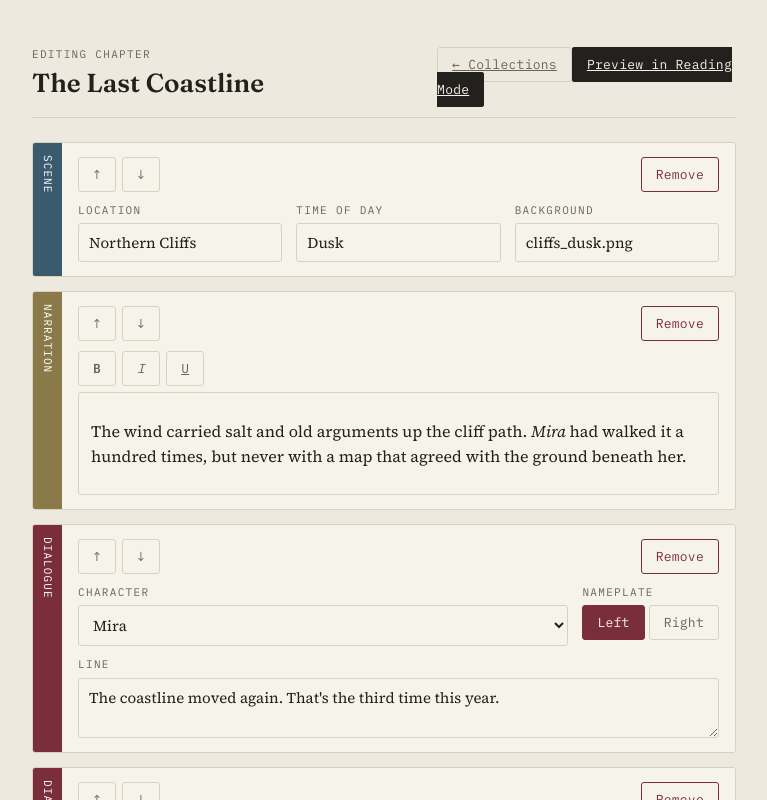
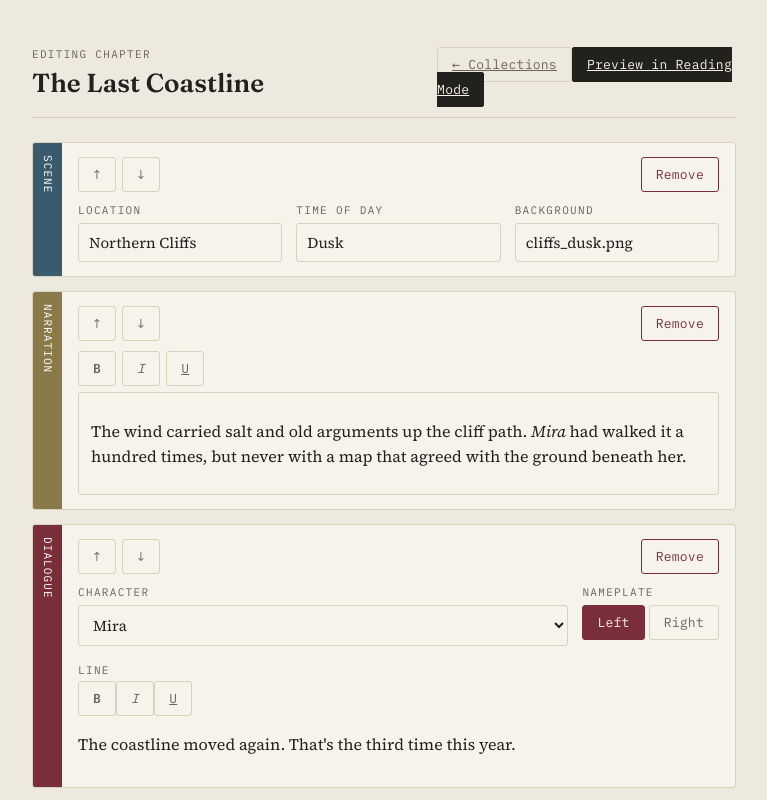
Before and after one commit to rhenoa24/story-drafts-studio, an Angular app: page /chapters/chap-1/edit in a window 1280 px wide. Shown: the top 800 px of the page, without its empty margins (256-1023 px from the left). Built offline with nearby package versions, Linux system fonts and the light colour scheme.

Commit message:
test commit

```diff
--- a/src/app/core/models/block.model.ts
+++ b/src/app/core/models/block.model.ts
@@ -24,7 +24,8 @@ export interface NarrationBlock extends BaseBlock {
 export interface DialogueBlock extends BaseBlock {
   type: 'dialogue';
   characterId: string;
-  text: string;
+  /** Rich text stored as HTML, per the project's data philosophy */
+  html: string;
   align: 'left' | 'right';
 }
 
@@ -37,6 +38,6 @@ export function createEmptyBlock(type: BlockType, id: string): Block {
     case 'narration':
       return { id, type, html: '<p>New narration...</p>' };
     case 'dialogue':
-      return { id, type, characterId: '', text: '', align: 'left' };
+      return { id, type, characterId: '', html: '', align: 'left' };
   }
 }
--- a/src/app/core/services/seed-data.ts
+++ b/src/app/core/services/seed-data.ts
@@ -37,14 +37,14 @@ export const SEED_CHAPTERS: Chapter[] = [
         id: 'blk-3',
         type: 'dialogue',
         characterId: 'char-mira',
-        text: "The coastline moved again. That's the third time this year.",
+        html: "<p>The coastline moved again. That's the third time this year.</p>",
         align: 'left'
       },
       {
         id: 'blk-4',
         type: 'dialogue',
         characterId: 'char-holt',
-        text: "Maybe it's not the coastline that's moving.",
+        html: "<p>Maybe it's not the coastline that's moving.</p>",
         align: 'right'
       },
       {
@@ -70,7 +70,7 @@ export const SEED_CHAPTERS: Chapter[] = [
         id: 'blk-7',
         type: 'dialogue',
         characterId: 'char-holt',
-        text: "Every keeper before me kept a log. I keep one too. Want to see what's different about mine?",
+        html: "<p>Every keeper before me kept a log. I keep one too. Want to see what's different about mine?</p>",
         align: 'left'
       },
       {
--- a/src/app/features/chapters/blocks/dialogue-block-editor/dialogue-block-editor.component.html
+++ b/src/app/features/chapters/blocks/dialogue-block-editor/dialogue-block-editor.component.html
@@ -24,7 +24,18 @@
     </label>
 </div>
 
-<label class="text-field">
+<div class="text-field">
     <span class="eyebrow">Line</span>
-    <textarea rows="2" [ngModel]="block.text" (ngModelChange)="patch.emit({ text: $event })"></textarea>
-</label>
+    <div class="toolbar">
+        <button type="button" class="btn subtle" (mousedown)="$event.preventDefault()" (click)="exec('bold')">
+            <strong>B</strong>
+        </button>
+        <button type="button" class="btn subtle" (mousedown)="$event.preventDefault()" (click)="exec('italic')">
+            <em>I</em>
+        </button>
+        <button type="button" class="btn subtle" (mousedown)="$event.preventDefault()" (click)="exec('underline')">
+            <u>U</u>
+        </button>
+    </div>
+    <div #editable class="editable" contenteditable="true" [innerHTML]="block.html" (input)="onInput()"></div>
+</div>
--- a/src/app/features/chapters/blocks/dialogue-block-editor/dialogue-block-editor.component.ts
+++ b/src/app/features/chapters/blocks/dialogue-block-editor/dialogue-block-editor.component.ts
@@ -1,4 +1,4 @@
-import { Component, EventEmitter, Input, Output } from '@angular/core';
+import { Component, ElementRef, EventEmitter, Input, Output, ViewChild } from '@angular/core';
 import { FormsModule } from '@angular/forms';
 import { DialogueBlock, Character } from '../../../../core/models';
 
@@ -13,4 +13,15 @@ export class DialogueBlockEditorComponent {
   @Input({ required: true }) block!: DialogueBlock;
   @Input({ required: true }) characters!: Character[];
   @Output() patch = new EventEmitter<Partial<DialogueBlock>>();
+
+  @ViewChild('editable') editable!: ElementRef<HTMLDivElement>;
+
+  exec(command: string): void {
+    document.execCommand(command, false);
+    this.onInput();
+  }
+
+  onInput(): void {
+    this.patch.emit({ html: this.editable.nativeElement.innerHTML });
+  }
 }
--- a/src/app/features/reading/reading-mode/reading-mode.component.html
+++ b/src/app/features/reading/reading-mode/reading-mode.component.html
@@ -40,7 +40,7 @@
                 <div class="nameplate" [style.background]="characterColor(block.characterId)">
                     {{ characterName(block.characterId) }}
                 </div>
-                <p class="dialogue-text">{{ block.text }}</p>
+                <p class="dialogue-text" [innerHTML]="block.html"></p>
             </div>
             }
             }
```
